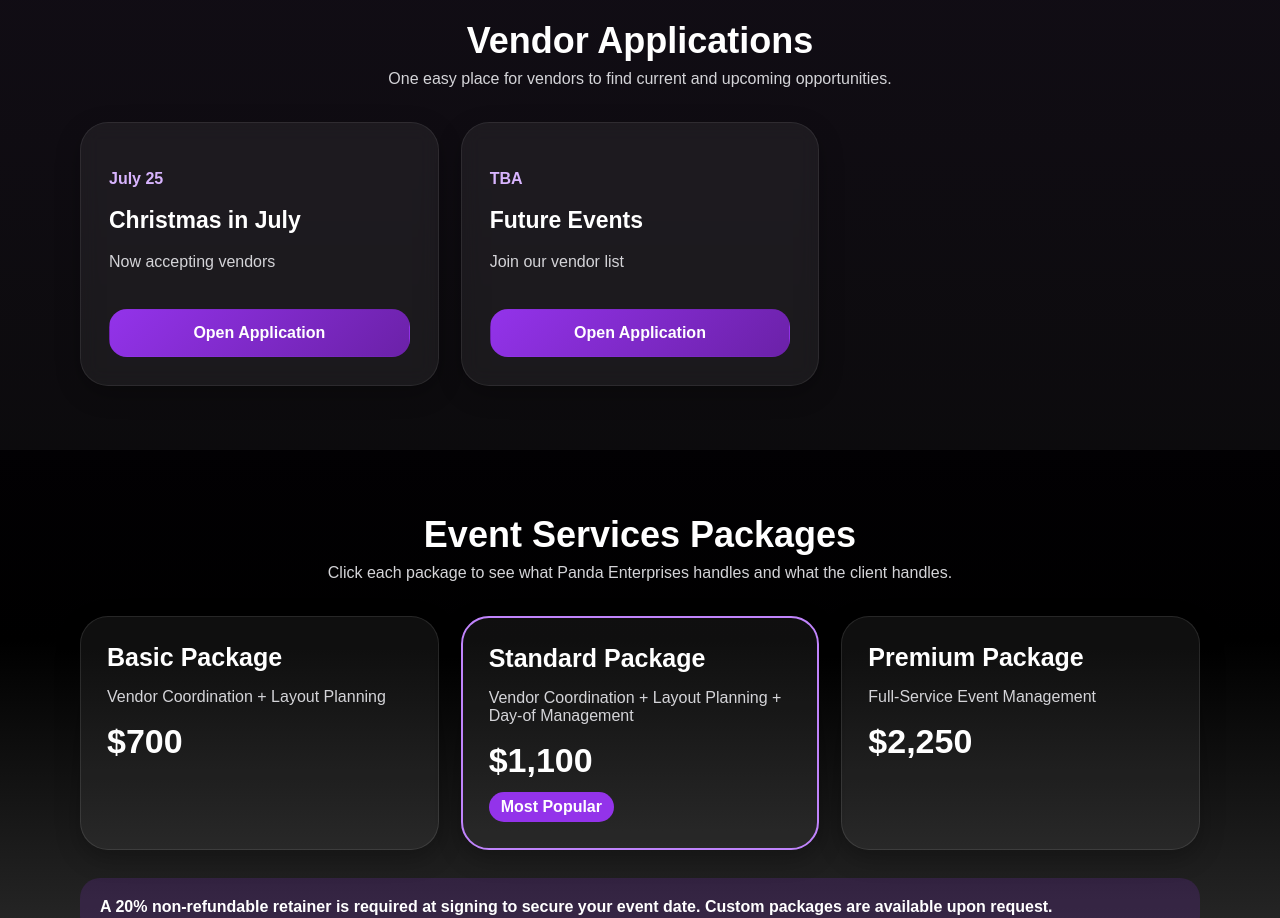
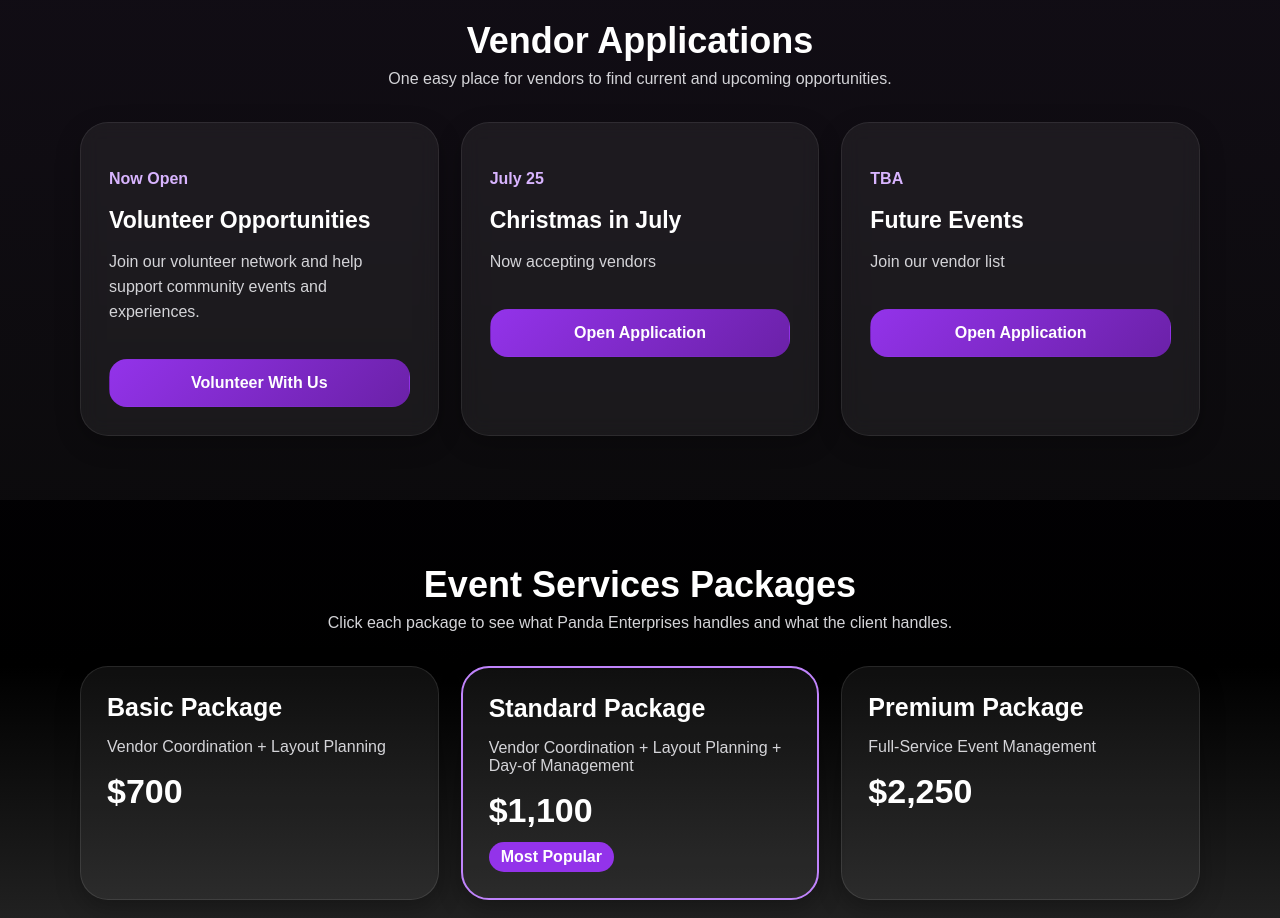
Before and after one commit to amandarocha0820-coder/panda-enterprises-landing-page, a React (Vite) app: page / in a window 1280 px wide. Shown: the part 1300-2218 px from the top of the page. Built offline with nearby package versions, Linux system fonts and the light colour scheme.

Commit message:
Update main.jsx
added volunteer application button

```diff
--- a/src/main.jsx
+++ b/src/main.jsx
@@ -127,6 +127,23 @@ const totalEstimate = services
               <p>One easy place for vendors to find current and upcoming opportunities.</p>
             </div>
             <div className="grid three">
+              <div className="card">
+  <p className="date">Now Open</p>
+
+  <h3>Volunteer Opportunities</h3>
+
+  <p>
+    Join our volunteer network and help support
+    community events and experiences.
+  </p>
+
+  <a
+    className="button primary full"
+    href="https://forms.gle/iw4D7DPiiVyZCbkb8"
+  >
+    Volunteer With Us
+  </a>
+</div>
               {vendorLinks.map((event) => (
                 <div className="card" key={event.event}>
                   <p className="date">{event.date}</p>
```
